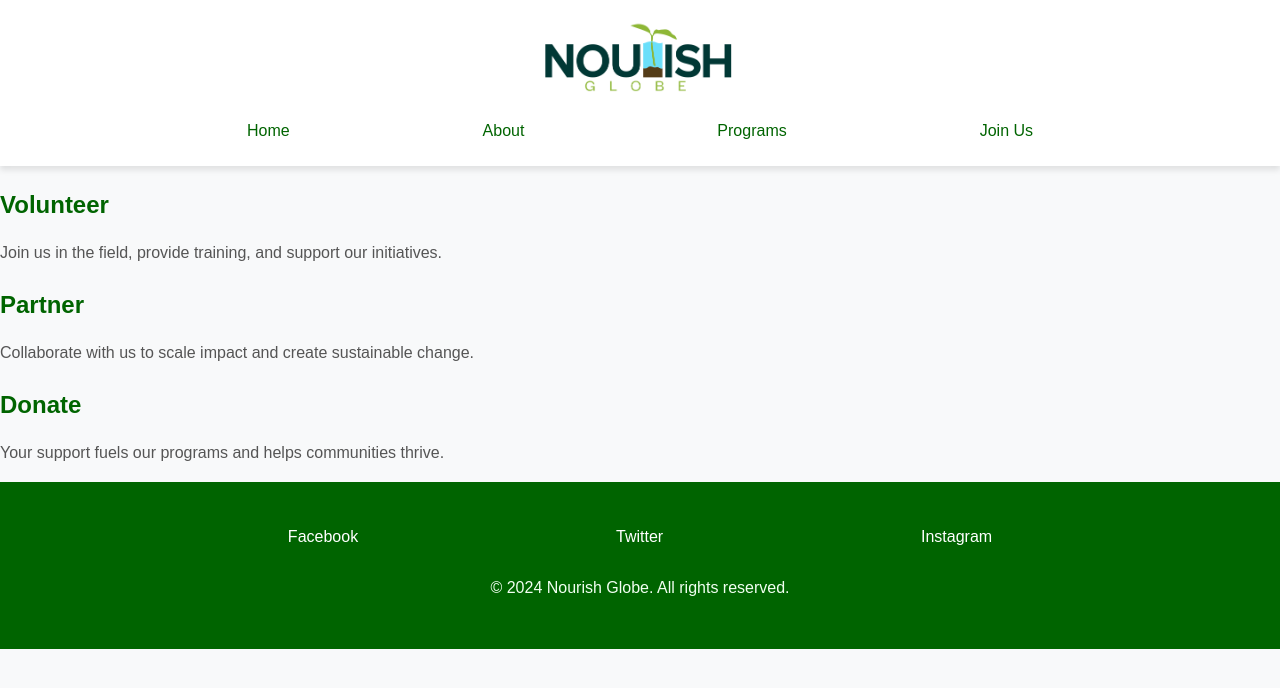
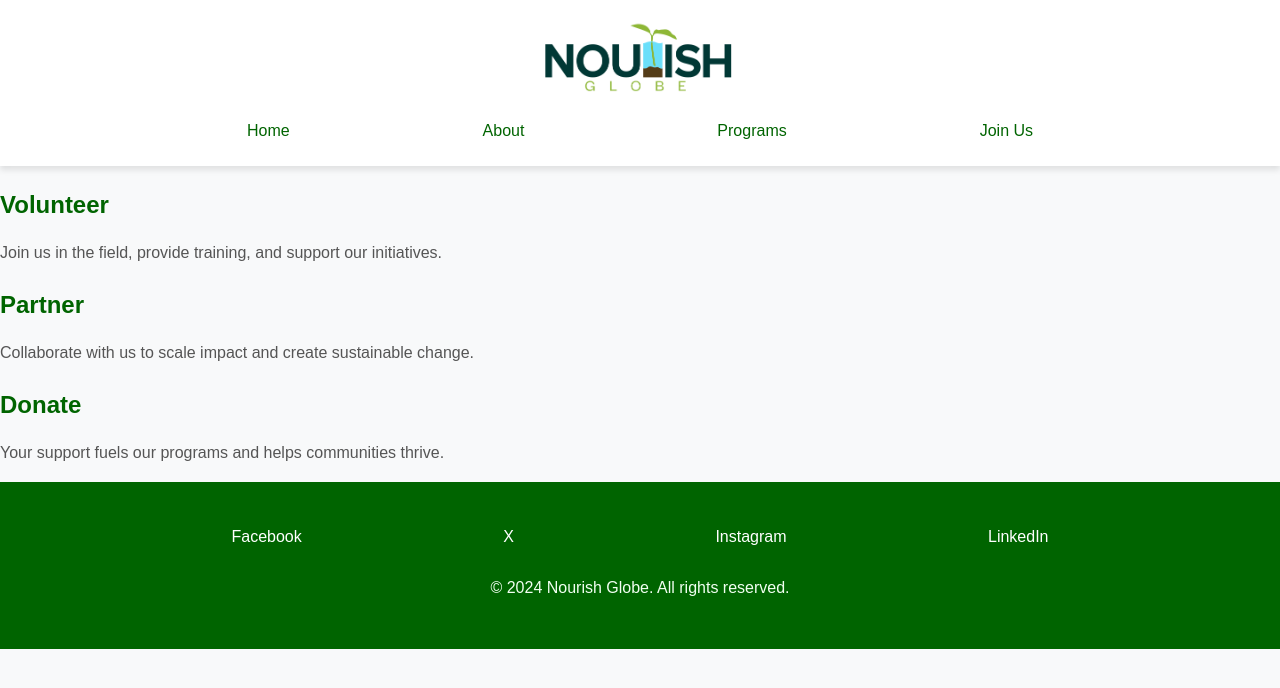
Before and after one commit to iabbakr/nourish-globe, a React (Vite) app: page /join-us in a window 1280 px wide. Shown: the top 688 px of the page. Built offline with nearby package versions, Linux system fonts and the light colour scheme.

Commit message:
added links on footer

```diff
--- a/src/components/Footer.jsx
+++ b/src/components/Footer.jsx
@@ -4,9 +4,10 @@ const Footer = () => (
   <footer className="footer">
 
     <nav>
-      <a href="#">Facebook</a>
-      <a href="#">Twitter</a>
-      <a href="#">Instagram</a>
+      <a href="https://www.facebook.com/profile.php?id=100093632378838&mibextid=kFxxJD&mibextid=kFxxJD">Facebook</a>
+      <a href="https://x.com/nourishglobe">X</a>
+      <a href="https://www.instagram.com/nourish_globe?igsh=bGgxcDlzZmZuZWxz&utm_source=qr">Instagram</a>
+      <a href="https://www.linkedin.com/company/nurtured-agro-resources-limited/">LinkedIn</a>
     </nav>
     <p>© 2024 Nourish Globe. All rights reserved.</p>
   </footer>
```
